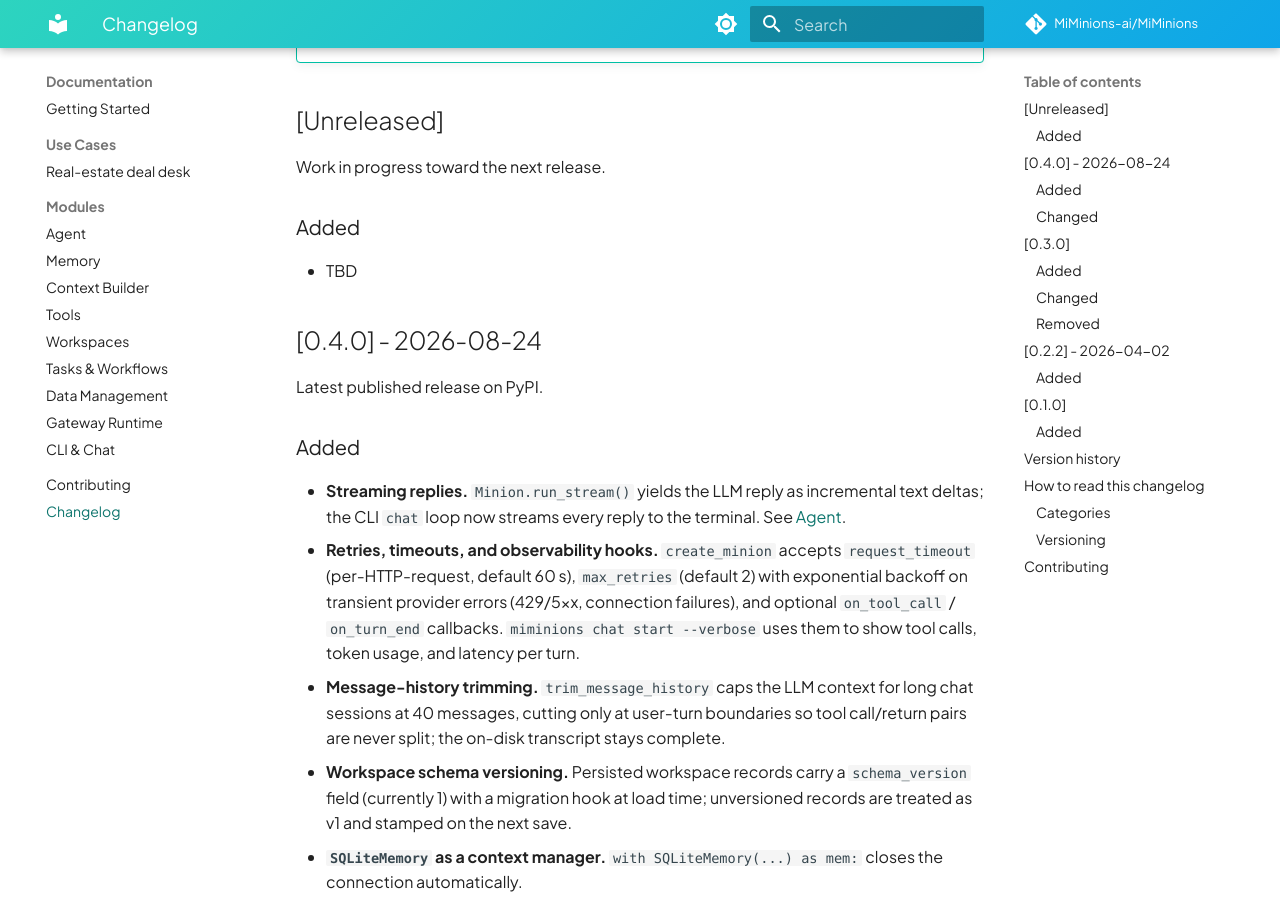
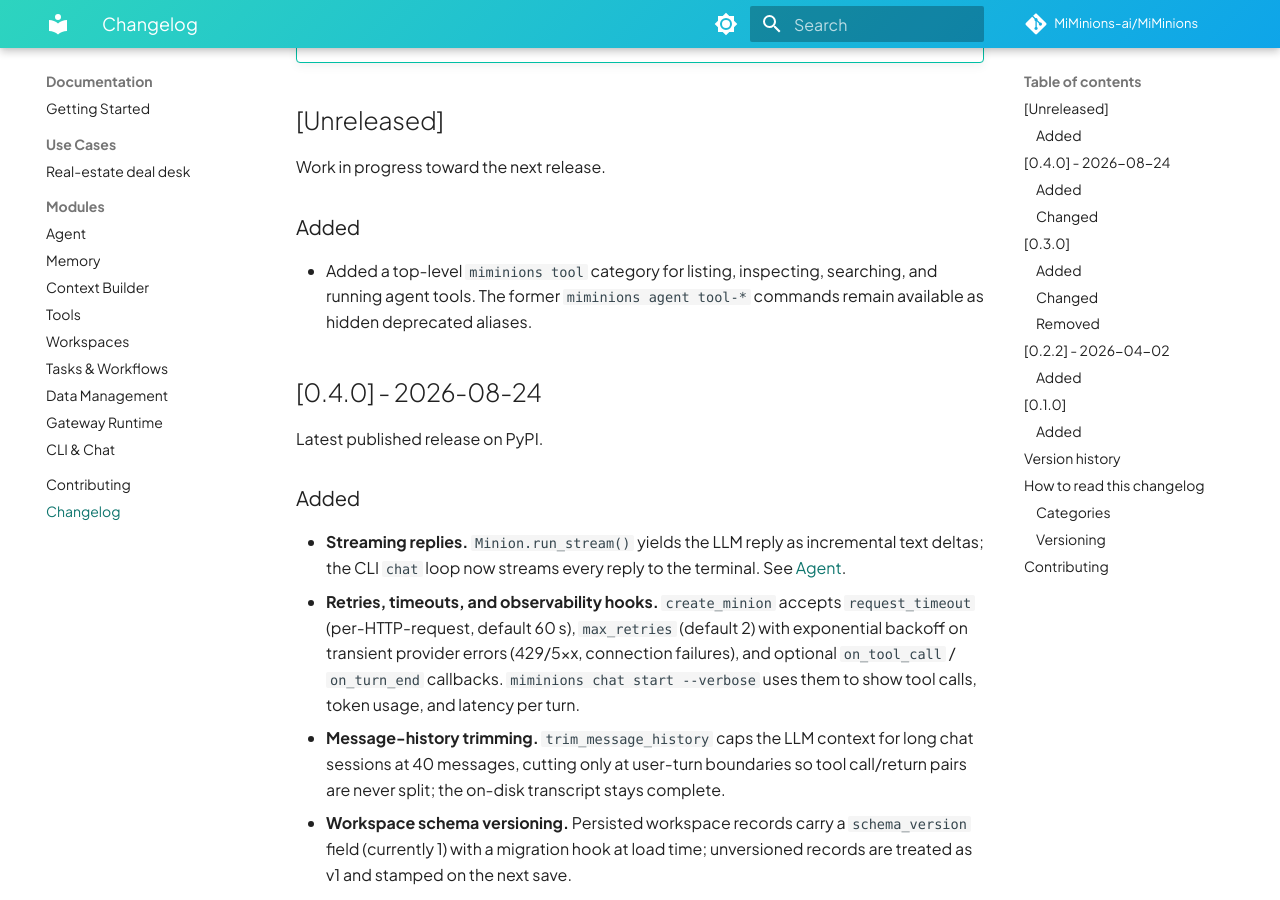
Before and after one commit to MiMinions-ai/MiMinions, an MkDocs documentation site: the page built from docs/changelog.md, in a window 1280 px wide and 900 px high, scrolled down 356 px. Built offline with MkDocs 1.6.1 and Material for MkDocs 9.7.7, drawn with Linux system fonts in a browser that asks for light colours; comment, search, counter and statistics services are not loaded.

Commit message:
- add changes to change log

```diff
--- a/docs/changelog.md
+++ b/docs/changelog.md
@@ -15,7 +15,7 @@ Work in progress toward the next release.
 
 ### Added
 
-- TBD
+- Added a top-level `miminions tool` category for listing, inspecting, searching, and running agent tools. The former `miminions agent tool-*` commands remain available as hidden deprecated aliases.
 
 ## [0.4.0] - 2026-08-24
 
```
Also changed, not shown: CHANGELOG.md (+1 -1 lines).
